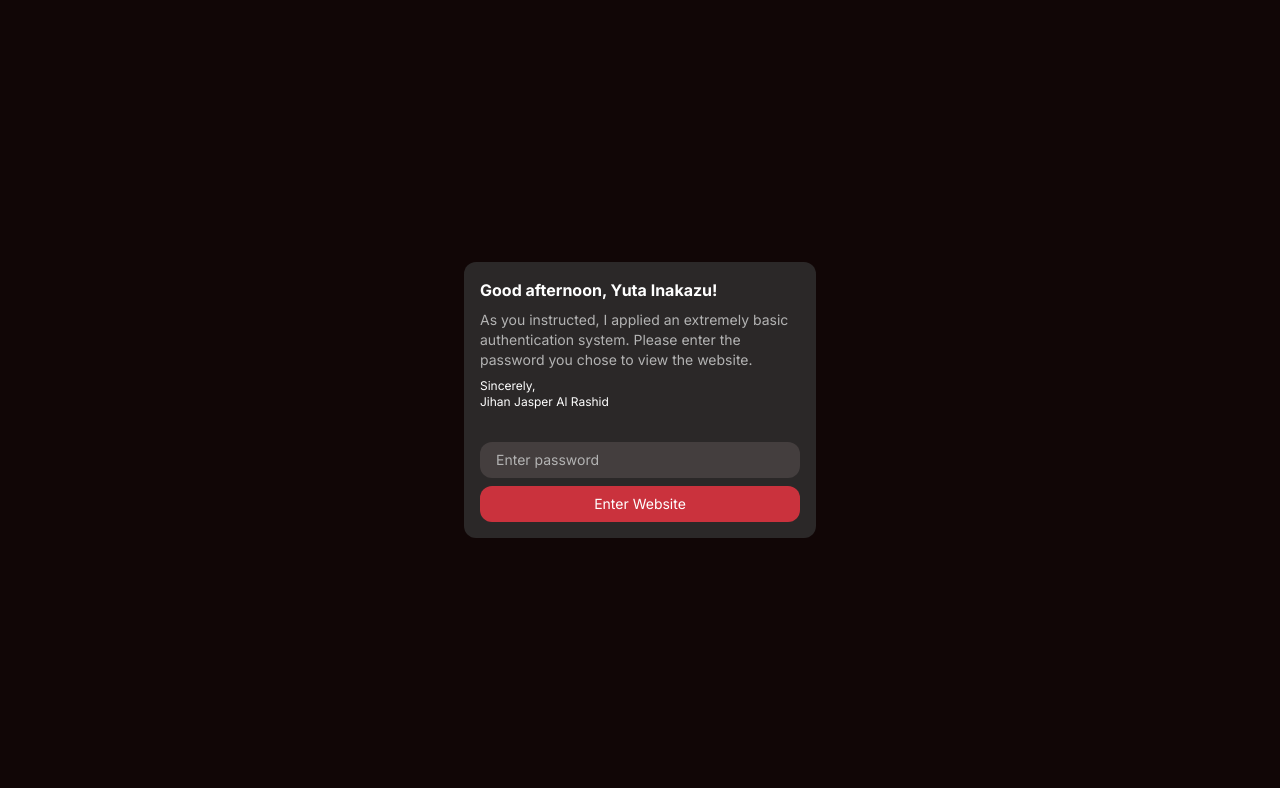
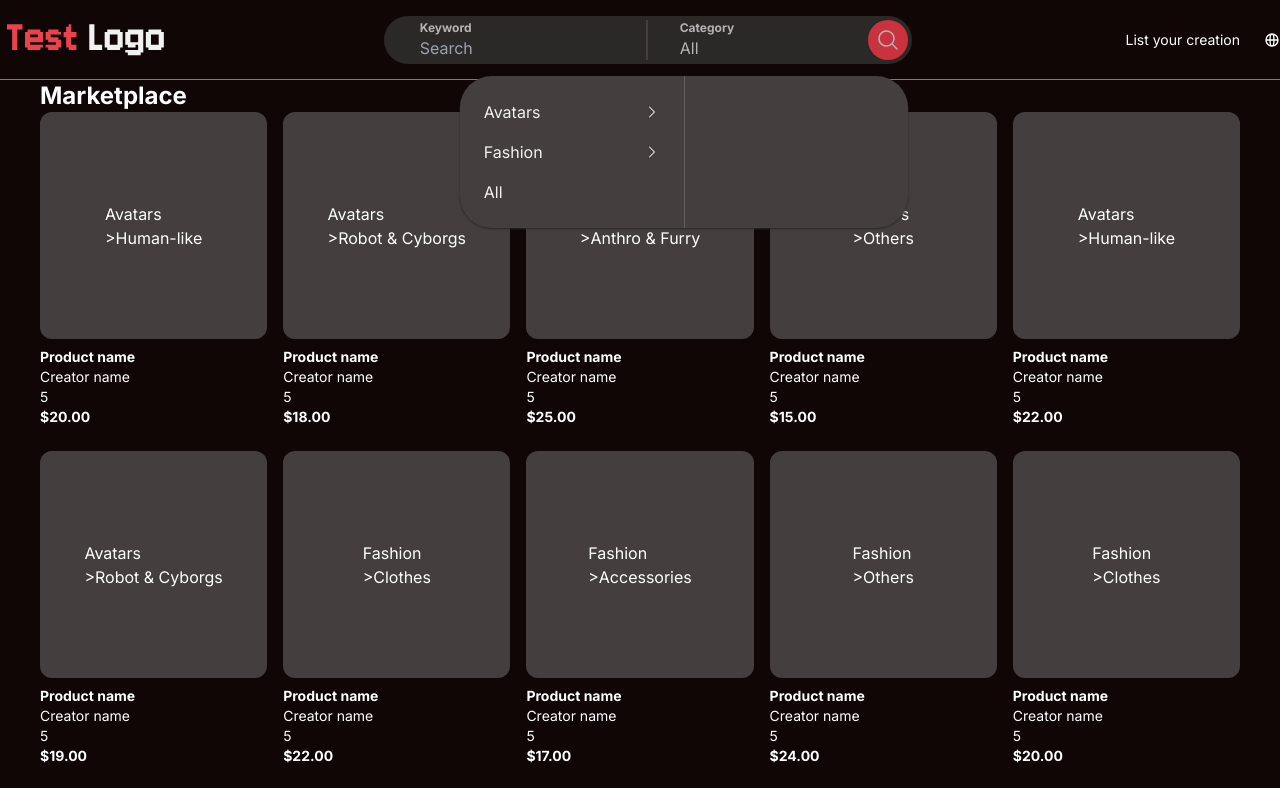
Before and after one commit to j-jasper-a/test-for-y, a Next.js app: page /en/marketplace in a window 1280 px wide. Shown: the top 788 px of the page. Built offline with nearby package versions, Linux system fonts and the light colour scheme.

Commit message:
feat: partially build Category menu

```diff
--- a/src/app/[locale]/marketplace/layout.tsx
+++ b/src/app/[locale]/marketplace/layout.tsx
@@ -7,9 +7,11 @@ export default function MarketplaceLayout({
   children: React.ReactNode;
 }) {
   return (
-    <ProtectedRoute>
+    <>
+      {/* <ProtectedRoute> */}
       <TopNavigationBar />
       {children}
-    </ProtectedRoute>
+      {/* </ProtectedRoute> */}
+    </>
   );
 }
--- a/src/app/[locale]/page.tsx
+++ b/src/app/[locale]/page.tsx
@@ -1,3 +1,5 @@
-export default async function Home() {
-  return <div></div>;
+import { redirect } from "next/navigation";
+
+export default function Home() {
+  redirect("/marketplace");
 }
--- a/src/components/common/FloatingMenu/FloatingMenu.tsx
+++ b/src/components/common/FloatingMenu/FloatingMenu.tsx
@@ -1,14 +1,15 @@
 import { ReactNode, HTMLAttributes } from "react";
 
 type Props = {
+  className?: string;
   children?: ReactNode;
 } & HTMLAttributes<HTMLDivElement>;
 
-const FloatingMenu = ({ children, ...rest }: Props) => {
+const FloatingMenu = ({ className, children, ...rest }: Props) => {
   return (
     <div
       {...rest}
-      className="absolute right-0 top-10 max-w-96 rounded-xl bg-background-2"
+      className={`${className + " "}absolute bottom-0 right-0 translate-y-[calc(100%+1rem)] rounded-[2rem]`}
     >
       {children}
     </div>
--- a/src/components/common/ProtectedRoute/ProtectedRoute.tsx
+++ b/src/components/common/ProtectedRoute/ProtectedRoute.tsx
@@ -1,63 +1,72 @@
 "use client";
 
 import { useState, useEffect } from "react";
-import { ReactNode, KeyboardEvent } from "react";
+import { ReactNode } from "react";
+import { BsShieldLock as LockIcon } from "react-icons/bs";
 
 type ProtectedRouteProps = {
   children: ReactNode;
 };
 
+const PASSWORD = process.env.NEXT_PUBLIC_PASSWORD || "";
+const AUTH_KEY = process.env.NEXT_PUBLIC_AUTH_KEY || "";
+const SESSION_TIMESTAMP_KEY = "sessionTimestamp"; // New key for storing session timestamp
+const SESSION_EXPIRY_DURATION = 3600000; // 1 hour in milliseconds
+
 const ProtectedRoute = ({ children }: ProtectedRouteProps) => {
-  const [isAuthenticated, setIsAuthenticated] = useState(false);
+  const [isAuthenticated, setIsAuthenticated] = useState<boolean | null>(null); // Use null for initial state
   const [passwordInput, setPasswordInput] = useState("");
+  const [errorMessage, setErrorMessage] = useState("");
 
-  const PASSWORD = process.env.PASSWORD; // Your password
-  const AUTH_KEY = "authenticated"; // Key for session storage
-
-  // Check session storage to see if the user is already authenticated
   const checkAuthenticationState = () => {
     try {
-      if (sessionStorage.getItem(AUTH_KEY) === "true") {
+      const authState = sessionStorage.getItem(AUTH_KEY);
+      const timestamp = sessionStorage.getItem(SESSION_TIMESTAMP_KEY);
+      const isSessionExpired =
+        !timestamp ||
+        Date.now() - parseInt(timestamp, 10) > SESSION_EXPIRY_DURATION;
+
+      if (authState === "true" && !isSessionExpired) {
         setIsAuthenticated(true);
+      } else {
+        setIsAuthenticated(false);
       }
     } catch (error) {
-      console.warn("Session storage access failed. Using in-memory only.");
+      console.warn("Session storage access failed: ", error);
+      setIsAuthenticated(false); // Fallback to unauthenticated
     }
   };
 
-  // Save authentication state in session storage
   const saveAuthenticationState = () => {
     try {
       sessionStorage.setItem(AUTH_KEY, "true");
+      sessionStorage.setItem(SESSION_TIMESTAMP_KEY, Date.now().toString()); // Store current time
     } catch (error) {
-      console.warn(
-        "Session storage access failed. Fallback to in-memory only.",
-      );
+      console.warn("Failed to save session storage: ", error);
     }
     setIsAuthenticated(true);
+    setErrorMessage(""); // Clear any previous error message on successful login
   };
 
-  // Clear session storage (logout functionality)
   const clearAuthenticationState = () => {
     try {
       sessionStorage.removeItem(AUTH_KEY);
+      sessionStorage.removeItem(SESSION_TIMESTAMP_KEY); // Remove timestamp on logout
     } catch (error) {
       console.warn("Failed to clear session storage.");
     }
     setIsAuthenticated(false);
   };
 
-  // This effect runs once on mount and checks if the user is already authenticated
   useEffect(() => {
     checkAuthenticationState();
   }, []);
 
-  // Handle password submission
   const handleLogin = () => {
     if (passwordInput === PASSWORD) {
       saveAuthenticationState();
     } else {
-      alert("Incorrect password");
+      setErrorMessage("Incorrect password. Please try again.");
     }
   };
 
@@ -68,26 +77,26 @@ const ProtectedRoute = ({ children }: ProtectedRouteProps) => {
     return "evening";
   };
 
-  // Handle Enter key press
-  const handleKeyPress = (event: KeyboardEvent) => {
-    if (event.key === "Enter") {
-      handleLogin();
-    }
-  };
+  // Render nothing until we know the authentication state
+  if (isAuthenticated === null) {
+    return null; // Prevent flickering
+  }
 
   if (!isAuthenticated) {
     return (
       <div className="mx-auto flex h-screen max-w-96 flex-col items-center justify-center bg-background-1 p-4">
         <div className="flex flex-col gap-8 rounded-xl bg-background-2 p-4">
+          <LockIcon size={32} />
           <div className="flex flex-col gap-2">
-            <p className="font-bold">Good {getGreeting()}, Yuta Inakazu!</p>
+            <p className="font-bold">Good {getGreeting()}, Inakazu-sama!</p>
             <p className="text-sm text-text-gray">
               As you instructed, I applied an extremely basic authentication
-              system. Please enter the password you chose to view the website.
+              system. Please enter the password you declared on your Notion page
+              to enter the website.
             </p>
-            <p className="text-xs">
-              Sincerely,
-              <br /> Jihan Jasper Al Rashid
+            <p className="text-xs text-text-gray opacity-50">
+              <span>{`Sincerely, `}</span>
+              <span className="font-bold">{`Jihan Jasper Al Rashid.`}</span>
             </p>
           </div>
           <div className="flex w-full flex-col gap-2">
@@ -95,13 +104,21 @@ const ProtectedRoute = ({ children }: ProtectedRouteProps) => {
               type="password"
               placeholder="Enter password"
               value={passwordInput}
-              onChange={(e) => setPasswordInput(e.target.value)}
+              onChange={(e) => {
+                setPasswordInput(e.target.value);
+                setErrorMessage(""); // Clear error message when user types
+              }}
               className="rounded-xl bg-background-3 px-4 py-2 text-sm text-text-white outline-none placeholder:text-text-gray"
             />
+            {errorMessage && (
+              <p className="text-center text-xs text-accent">{errorMessage}</p>
+            )}
             <button
               onClick={handleLogin}
-              className="rounded-xl bg-accent px-4 py-2 text-sm"
-            >{`Enter Website`}</button>
+              className="rounded-xl bg-accent/90 px-4 py-2 text-sm font-medium transition-all hover:bg-accent"
+            >
+              {`Enter Website`}
+            </button>
           </div>
         </div>
       </div>
--- a/src/components/persistent/TopNavigationBar/LocaleButton/LocaleButton.tsx
+++ b/src/components/persistent/TopNavigationBar/LocaleButton/LocaleButton.tsx
@@ -1,21 +1,23 @@
 "use client";
 
 import FloatingMenu from "@/components/common/FloatingMenu/FloatingMenu";
-import { useLocale } from "next-intl";
 import Image from "next/image";
-import { usePathname, useRouter } from "next/navigation";
+import { usePathname, useRouter, useSearchParams } from "next/navigation";
 import { useState } from "react";
 import { HiOutlineGlobeAlt as GlobeIcon } from "react-icons/hi";
 
 const LocaleButton = () => {
-  const locale = useLocale();
   const pathname = usePathname();
+  const searchParams = useSearchParams();
   const router = useRouter();
   const [menuOpen, setMenuOpen] = useState(false);
 
   const handleLocaleChange = (newLocale: string) => {
-    const newPath = pathname.replace(`/${locale}`, `/${newLocale}`);
-    router.push(newPath);
+    const segments = pathname.split("/");
+    const currentLocale = segments[1];
+    const newPath = `/${newLocale}${pathname.slice(currentLocale.length + 1)}`;
+    const queryString = searchParams.toString();
+    router.replace(`${newPath}${queryString ? `?${queryString}` : ""}`);
   };
 
   return (
--- /dev/null
+++ b/src/components/persistent/TopNavigationBar/SearchBar/CategoryMenu/CategoryMenu.tsx
@@ -0,0 +1,107 @@
+"use client";
+
+import FloatingMenu from "@/components/common/FloatingMenu/FloatingMenu";
+import Link from "next/link";
+import { useState } from "react";
+import { HiChevronRight as RightIcon } from "react-icons/hi2";
+
+const menuItems = [
+  {
+    category: "Avatars",
+    subcategory: [
+      {
+        name: "Human-like",
+        url: "/marketplace?category=avatars&subcategory=human_like",
+      },
+      {
+        name: "Anthro & Furry",
+        url: "/marketplace?category=avatars&subcategory=anthro_furry",
+      },
+      {
+        name: "Robot & Cyborgs",
+        url: "/marketplace?category=avatars&subcategory=robot_cyborgs",
+      },
+      {
+        name: "Others",
+        url: "/marketplace?category=avatars&subcategory=others",
+      },
+      {
+        name: "All in Avatars",
+        url: "/marketplace?category=avatars",
+      },
+    ],
+  },
+  {
+    category: "Fashion",
+    subcategory: [
+      {
+        name: "Clothes",
+        url: "/marketplace?category=fashion&subcategory=clothes",
+      },
+      {
+        name: "Accessories",
+        url: "/marketplace?category=fashion&subcategory=accessories",
+      },
+      {
+        name: "All in Fashion",
+        url: "/marketplace?category=fashion",
+      },
+    ],
+  },
+];
+
+export default function CategoryMenu() {
+  const [currentCategory, setCurrentCategory] = useState<string>("");
+
+  // Find the subcategory of the currently selected category
+  const selectedCategory = menuItems.find(
+    (item) => item.category === currentCategory,
+  );
+
+  return (
+    <FloatingMenu className="bg-background-3 text-text-white shadow-sm shadow-background-2">
+      <div className="grid w-[28rem] grid-cols-[repeat(2,_1fr)]">
+        {/* Left side: Categories */}
+        <ul className="border-collapse p-4">
+          {menuItems.map((item) => (
+            <li
+              key={item.category}
+              onMouseEnter={() => setCurrentCategory(item.category)}
+              className={`hover:bg-background-4 flex items-center justify-between rounded-full p-2`}
+            >
+              <span>{item.category}</span>
+              <RightIcon size={16} />
+            </li>
+          ))}
+          {/* All category */}
+          <li onMouseEnter={() => setCurrentCategory("")}>
+            <Link
+              href="/marketplace"
+              className="hover:bg-background-4 flex items-center justify-between rounded-full p-2"
+            >
+              All
+            </Link>
+          </li>
+        </ul>
+
+        {/* Right side: Subcategories */}
+        <ul className="border-background-4 border-l-[1px] p-4">
+          {selectedCategory && (
+            <ul>
+              {selectedCategory.subcategory.map((subItem) => (
+                <li key={subItem.name}>
+                  <Link
+                    href={subItem.url}
+                    className="hover:bg-background-4 flex items-center justify-between rounded-full p-2"
+                  >
+                    {subItem.name}
+                  </Link>
+                </li>
+              ))}
+            </ul>
+          )}
+        </ul>
+      </div>
+    </FloatingMenu>
+  );
+}
--- a/src/components/persistent/TopNavigationBar/SearchBar/SearchBar.tsx
+++ b/src/components/persistent/TopNavigationBar/SearchBar/SearchBar.tsx
@@ -1,10 +1,15 @@
 "use client";
 
+import CategoryMenu from "./CategoryMenu/CategoryMenu";
 import { useTranslations } from "next-intl";
+import { useSearchParams } from "next/navigation";
 import { useState } from "react";
 import { HiMagnifyingGlass as SearchIcon } from "react-icons/hi2";
 
 const SearchBar = () => {
+  const searchParams = useSearchParams();
+  const currentCategory = searchParams.get("category");
+  const currentSubcategory = searchParams.get("subcategory");
   const t = useTranslations("persistent.topNavigationBar");
   const [activeSidebar, setActiveSidebar] = useState<"left" | "right" | "none">(
     "none",
@@ -41,15 +46,19 @@ const SearchBar = () => {
       {/* Right Side */}
       <div
         onClick={() => setActiveSidebar("right")}
-        className="flex justify-between pl-8"
+        className="relative flex justify-between pl-8"
       >
         <div>
           <p className="text-xs font-bold">{t("labels.category")}</p>
-          <p>{t("placeholders.all")}</p>
+          {/* <p>{t("placeholders.all")}</p> */}
+          <p>
+            {currentSubcategory || currentCategory || t("placeholders.all")}
+          </p>
         </div>
         <button className="rounded-full bg-accent p-2">
           <SearchIcon className="h-6 w-6" />
         </button>
+        <CategoryMenu />
       </div>
       {/* Backgrounds */}
       <div
--- a/src/middleware.ts
+++ b/src/middleware.ts
@@ -4,5 +4,5 @@ import createMiddleware from "next-intl/middleware";
 export default createMiddleware(routing);
 
 export const config = {
-  matcher: ["/", "/(ja|en)/:path*"],
+  matcher: ["/((?!api|_next|_vercel|.*\\..*).*)"],
 };
--- a/src/utils/getProducts.ts
+++ b/src/utils/getProducts.ts
@@ -1,23 +1,21 @@
 import { ProductType } from "@/schemas/product";
 
 type GetProductsParams = {
-  category?: string;
-  subcategory?: string;
-  platform?: string;
+  category?: ProductType["category"];
+  subcategory?: ProductType["subcategory"];
+  platform?: ProductType["platform"][number];
 };
 
 const getProducts = async (
   params?: GetProductsParams,
 ): Promise<ProductType[]> => {
   try {
-    // Construct the query string based on the provided parameters
     const query = new URLSearchParams();
 
     if (params?.category) query.append("category", params.category);
     if (params?.subcategory) query.append("subcategory", params.subcategory);
     if (params?.platform) query.append("platform", params.platform);
 
-    // Make the request to the API with the query string (if there are params)
     const response = await fetch(`/api/products?${query.toString()}`);
 
     if (!response.ok) {
@@ -27,8 +25,8 @@ const getProducts = async (
     const products = await response.json();
     return products as ProductType[];
   } catch (error) {
-    console.error("Error in getProducts:", error);
-    throw error; // Re-throw the error to be handled by the caller
+    console.error("There was an error: ", error);
+    throw error;
   }
 };
 
--- a/tailwind.config.ts
+++ b/tailwind.config.ts
@@ -10,7 +10,7 @@ const config: Config = {
     extend: {
       colors: {
         text: { white: "#f1f1f1", gray: "#b3b3b3" },
-        background: { 1: "#110606", 2: "#2b2828", 3: "#443e3e" },
+        background: { 1: "#110606", 2: "#2b2828", 3: "#443e3e", 4: "#655d5e" },
         accent: "#ca323d",
       },
       screens: {
```
